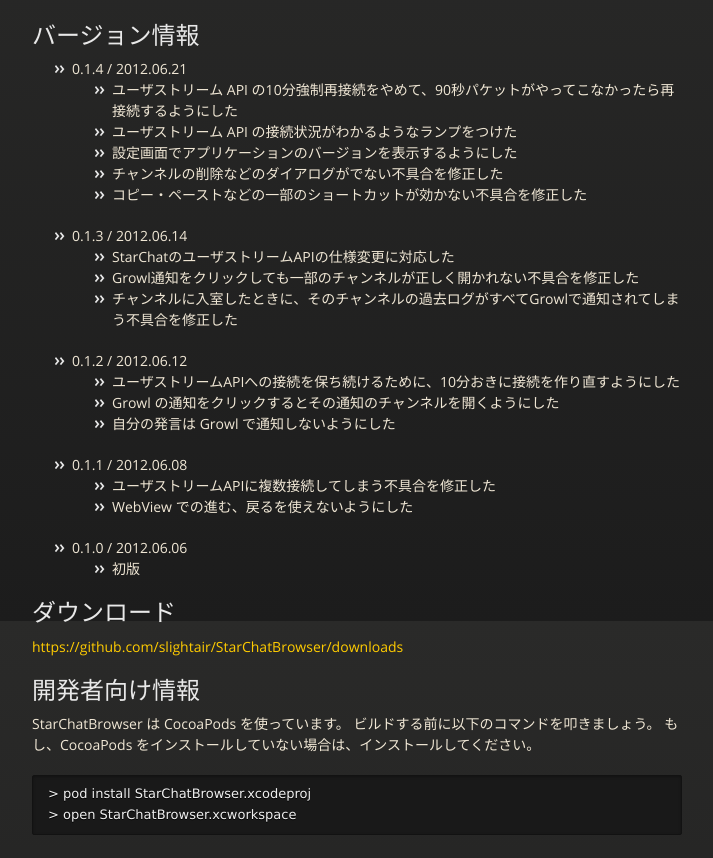
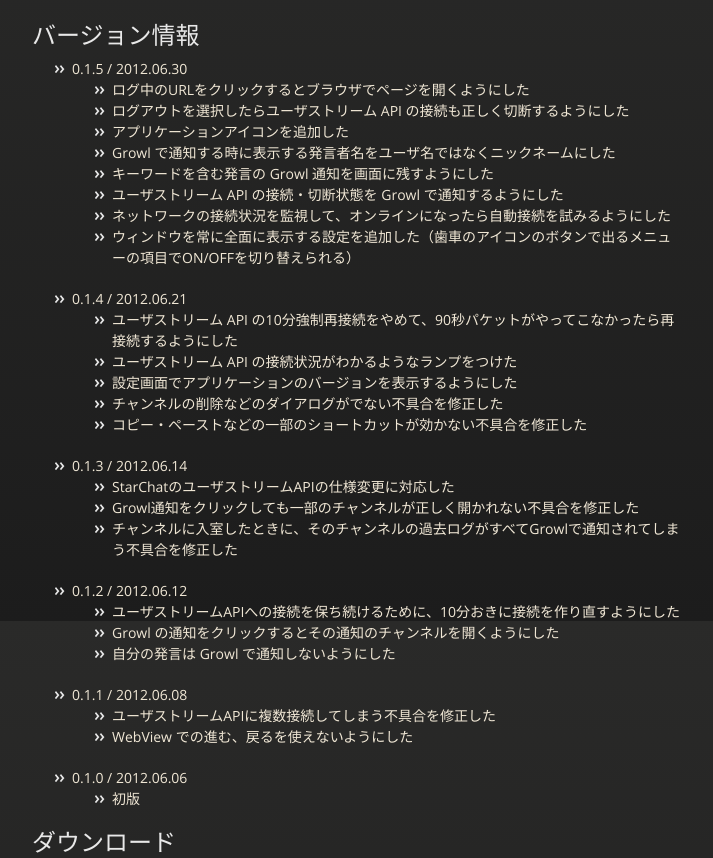
Before and after one commit to slightair/StarChatBrowser, a plain HTML site: page index.html in a window 1280 px wide. Shown: the part 979-1837 px from the top of the page, without its empty margins (283-996 px from the left). Drawn offline with nearby package versions, Linux system fonts and the light colour scheme.

Commit message:
バージョン0.1.5の情報を追加した

```diff
--- a/index.html
+++ b/index.html
@@ -52,6 +52,20 @@
 <h2>バージョン情報</h2>
 
 <ul>
+<li>0.1.5 / 2012.06.30
+
+<ul>
+<li>ログ中のURLをクリックするとブラウザでページを開くようにした</li>
+<li>ログアウトを選択したらユーザストリーム API の接続も正しく切断するようにした</li>
+<li>アプリケーションアイコンを追加した</li>
+<li>Growl で通知する時に表示する発言者名をユーザ名ではなくニックネームにした</li>
+<li>キーワードを含む発言の Growl 通知を画面に残すようにした</li>
+<li>ユーザストリーム API の接続・切断状態を Growl で通知するようにした</li>
+<li>ネットワークの接続状況を監視して、オンラインになったら自動接続を試みるようにした</li>
+<li>ウィンドウを常に全面に表示する設定を追加した（歯車のアイコンのボタンで出るメニューの項目でON/OFFを切り替えられる）</li>
+</ul>
+</li>
+
 <li>0.1.4 / 2012.06.21
 
 <ul>
```
